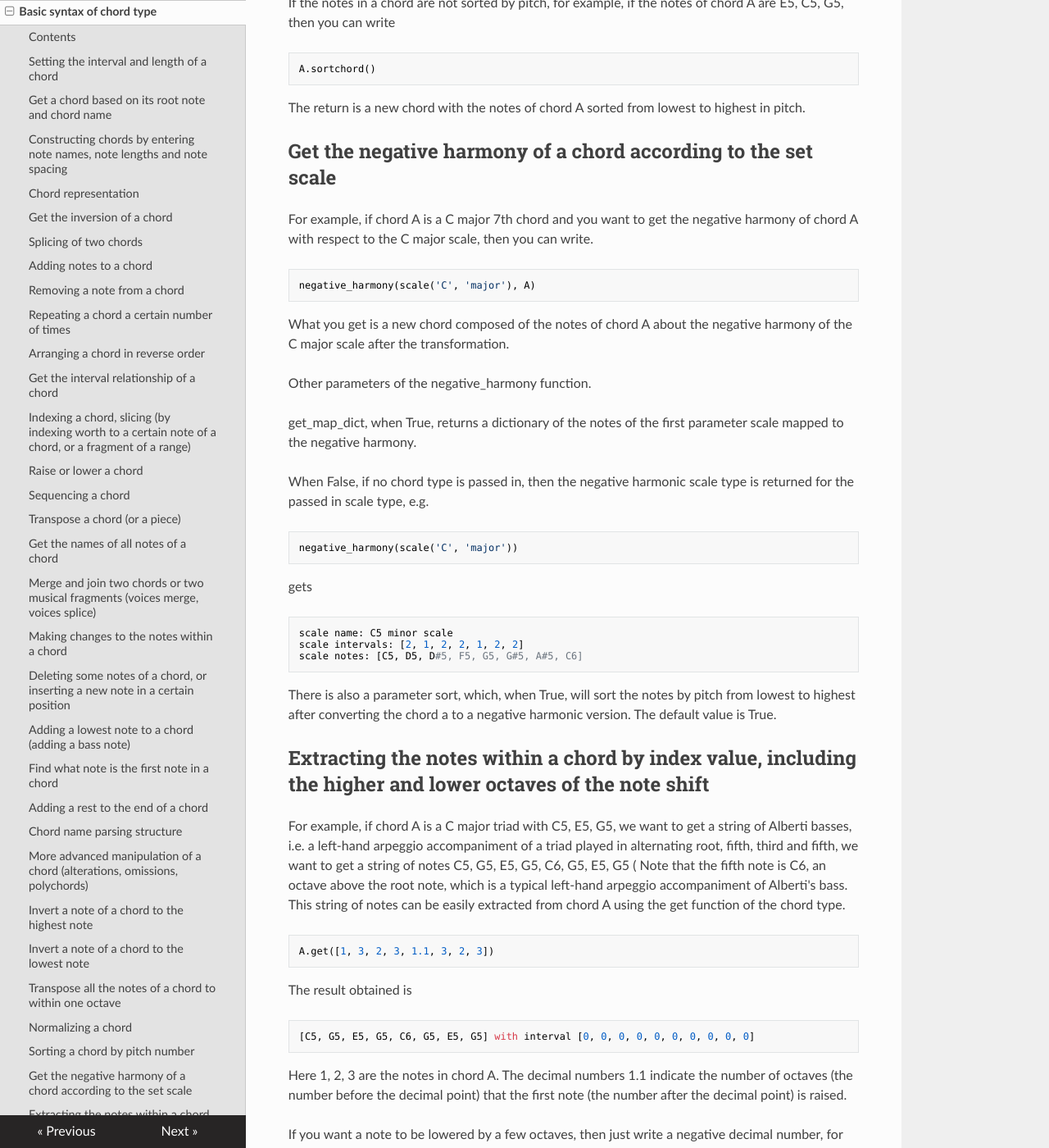
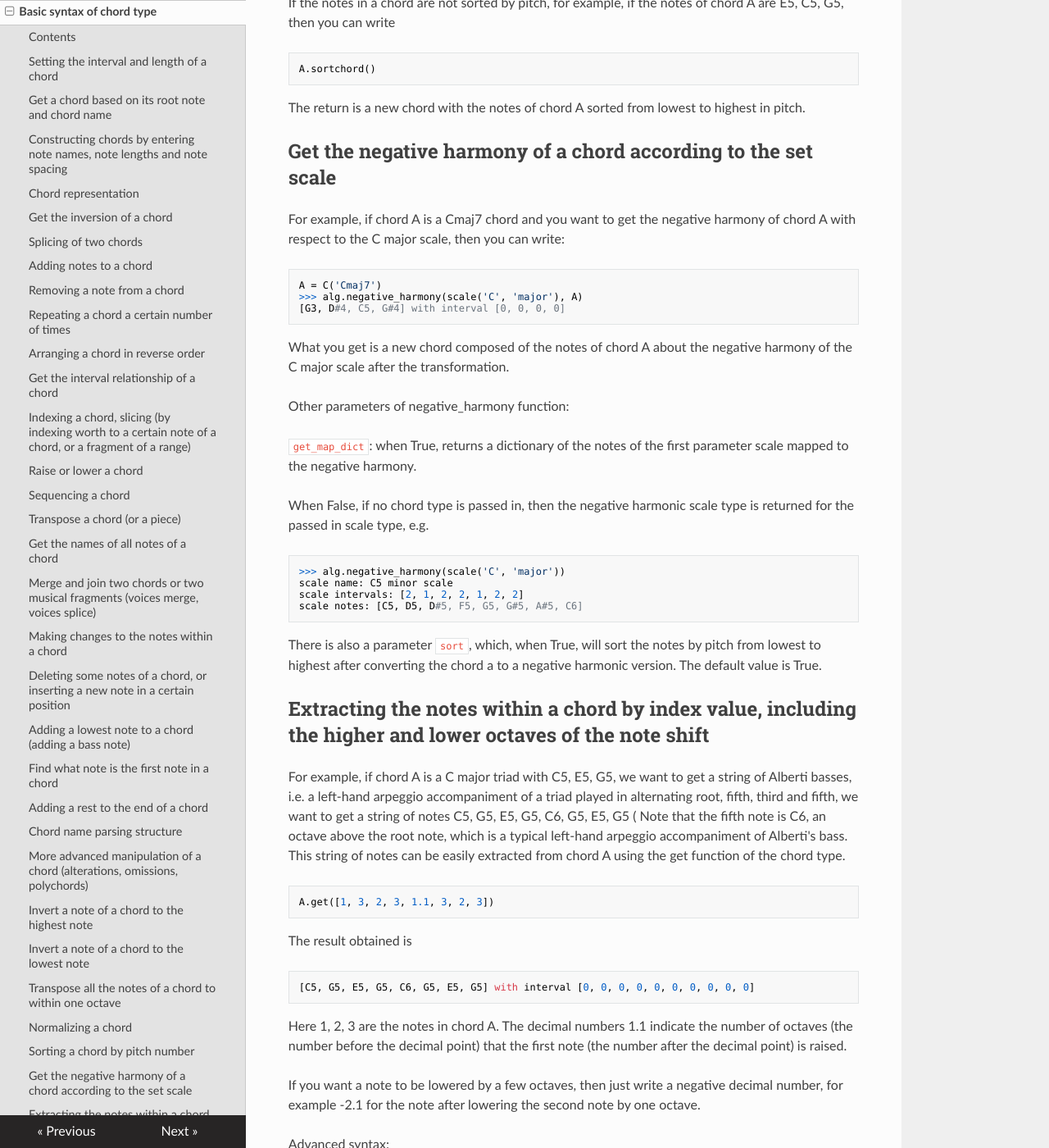
Before and after one commit to Rainbow-Dreamer/musicpy_docs, an MkDocs documentation site: the page built from docs/Basic syntax of chord type.md, in a window 1280 px wide and 1400 px high, scrolled down 21119 px. Shown: the whole window at 82% size. Built offline with MkDocs 1.6.1, drawn with Linux system fonts in a browser that asks for light colours; nearby versions of some CDN libraries; some of the changed text lies outside the part shown.

Commit message:
Update Basic syntax of chord type.md

````diff
--- a/docs/Basic syntax of chord type.md
+++ b/docs/Basic syntax of chord type.md
@@ -1007,33 +1007,30 @@ The return is a new chord with the notes of chord A sorted from lowest to highes
 
 ## Get the negative harmony of a chord according to the set scale
 
-For example, if chord A is a C major 7th chord and you want to get the negative harmony of chord A with respect to the C major scale, then you can write.
-
-```python
-negative_harmony(scale('C', 'major'), A)
+For example, if chord A is a Cmaj7 chord and you want to get the negative harmony of chord A with respect to the C major scale, then you can write:
+
+```python
+A = C('Cmaj7')
+>>> alg.negative_harmony(scale('C', 'major'), A)
+[G3, D#4, C5, G#4] with interval [0, 0, 0, 0]
 ```
 
 What you get is a new chord composed of the notes of chord A about the negative harmony of the C major scale after the transformation.
 
-Other parameters of the negative_harmony function.
-
-get_map_dict, when True, returns a dictionary of the notes of the first parameter scale mapped to the negative harmony.
+Other parameters of negative_harmony function:
+
+`get_map_dict`: when True, returns a dictionary of the notes of the first parameter scale mapped to the negative harmony.
 
 When False, if no chord type is passed in, then the negative harmonic scale type is returned for the passed in scale type, e.g.
 
 ```python
-negative_harmony(scale('C', 'major'))
-```
-
-gets
-
-```python
+>>> alg.negative_harmony(scale('C', 'major'))
 scale name: C5 minor scale
 scale intervals: [2, 1, 2, 2, 1, 2, 2]
 scale notes: [C5, D5, D#5, F5, G5, G#5, A#5, C6]
 ```
 
-There is also a parameter sort, which, when True, will sort the notes by pitch from lowest to highest after converting the chord a to a negative harmonic version. The default value is True.
+There is also a parameter `sort`, which, when True, will sort the notes by pitch from lowest to highest after converting the chord a to a negative harmonic version. The default value is True.
 
 ## Extracting the notes within a chord by index value, including the higher and lower octaves of the note shift
 
@@ -1391,9 +1388,9 @@ guitar_chord(frets,
 # detect_args: parameters to determine the specific type of chord, i.e. parameters of the detect function, set by keyword parameters
 
 # For example, if a standard guitar C major triad in the first three frets is 3 frets on the 5th string, 2 frets on the 4th string, 3 frets on the 3rd string, 1 frets on the 2nd string, and 1 frets on the 1st string, then you can write
->>> guitar_chord([None, 3, 2, 0, 1, 0])
+>>> alg.guitar_chord([None, 3, 2, 0, 1, 0])
 [C3, E3, G3, C4, E4] with interval [0, 0, 0, 0, 0, 0]
->>> guitar_chord([None, 3, 2, 0, 1, 0], return_chord=True)
+>>> alg.guitar_chord([None, 3, 2, 0, 1, 0], return_chord=True)
 'Cmajor'
 ```
 
````
Also changed, not shown: other parts of docs/Basic syntax of chord type.md (+1 -1 lines).
